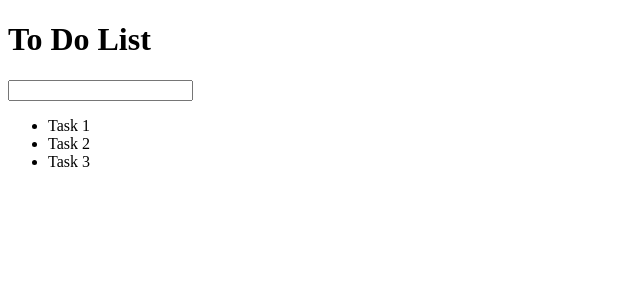
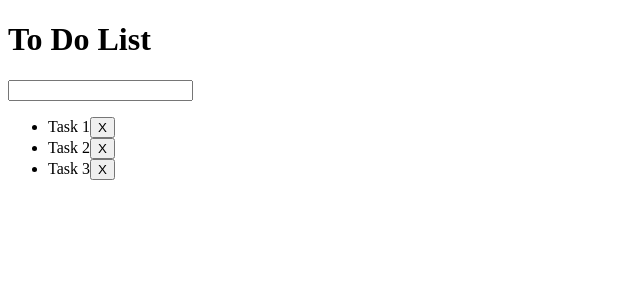
Before and after one commit to gabriel1997castro/to_do_list, a React (Create React App) app: page / in a window 1280 px wide. Shown: the top 300 px of the page, without its empty margins (0-640 px from the left). Built offline with nearby package versions, Linux system fonts and the light colour scheme.

Commit message:
Add remove tasks funtion

```diff
--- a/src/components/Main.jsx
+++ b/src/components/Main.jsx
@@ -8,6 +8,12 @@ export default class ToDoApp extends Component {
     super();
 
     this.state = { tasks: props.tasks };
+  }
+
+  removeTask(text) {
+    const { tasks: updatedTasks } = this.state;
+    updatedTasks.splice(updatedTasks.indexOf(text), 1);
+    this.setState({ tasks: updatedTasks });
   }
 
   updateList(text) {
@@ -22,7 +28,7 @@ export default class ToDoApp extends Component {
       <div>
         <h1>To Do List</h1>
         <AddNewTask updateList={(text) => this.updateList(text)} />
-        <ToDoList tasks={tasks} />
+        <ToDoList tasks={tasks} remove={(text) => this.removeTask(text)} />
       </div>
     );
   }
--- a/src/components/ToDoList.jsx
+++ b/src/components/ToDoList.jsx
@@ -8,10 +8,21 @@ class ToDoList extends React.Component {
     this.state = {};
   }
 
+  remove(event) {
+    const value = event.target.parentNode.querySelector('span').innerText;
+    const { remove: removeTask } = this.props;
+    removeTask(value);
+  }
+
   render() {
     const { tasks } = this.props;
-    // eslint-disable-next-line react/no-array-index-key
-    const items = tasks.map((elem, i) => <li key={i}>{elem}</li>);
+    const items = tasks.map((elem, i) => (
+      // eslint-disable-next-line react/no-array-index-key
+      <li key={i}>
+        <span>{elem}</span>
+        <button type="button" onClick={(event) => this.remove(event)}>X</button>
+      </li>
+    ));
 
     return (
       <ul>
@@ -23,6 +34,7 @@ class ToDoList extends React.Component {
 
 ToDoList.propTypes = {
   tasks: propTypes.arrayOf(String).isRequired,
+  remove: propTypes.func.isRequired,
 };
 
 
```
